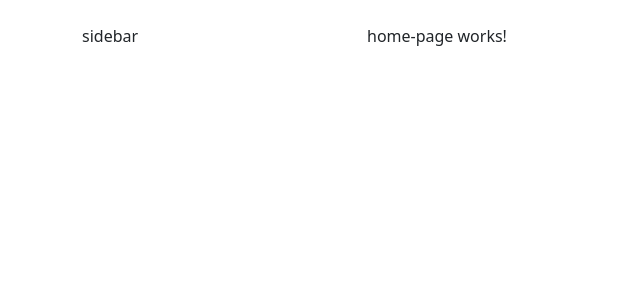
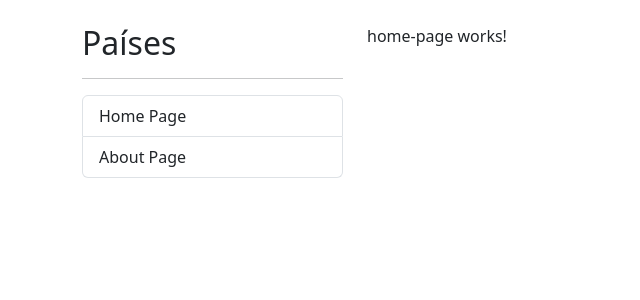
Before and after one commit to Rolando-Angular/04-angular17-country-app-klerith-instructor, an Angular app: page /home in a window 1280 px wide. Shown: the top 300 px of the page, without its empty margins (0-640 px from the left). Built offline with nearby package versions, Linux system fonts and the light colour scheme.

Commit message:
add : applying routerLink

```diff
--- a/src/app/app.component.html
+++ b/src/app/app.component.html
@@ -1,7 +1,7 @@
 <div class="row mt-4">
   <div class="col-3">
     <!-- Sidebar -->
-    sidebar
+    <shared-sidebar></shared-sidebar>
   </div>
 
   <div class="col">
--- /dev/null
+++ b/src/app/shared/components/sidebar/sidebar.component.html
@@ -0,0 +1,10 @@
+<h2>Países</h2>
+<hr>
+<ul class="list-group">
+  <li class="list-group-item" [routerLink]="'home'">
+    Home Page
+  </li>
+  <li class="list-group-item" [routerLink]="'about'">
+    About Page
+  </li>
+</ul>
--- /dev/null
+++ b/src/app/shared/components/sidebar/sidebar.component.ts
@@ -0,0 +1,10 @@
+import { Component } from '@angular/core';
+
+@Component({
+  selector: 'shared-sidebar',
+  templateUrl: './sidebar.component.html',
+  styles: ``
+})
+export class SidebarComponent {
+
+}
```
Also changed, not shown: src/app/shared/shared.module.ts (+8 -3 lines), 1 other file (tests, documents, lock files or other folders).
